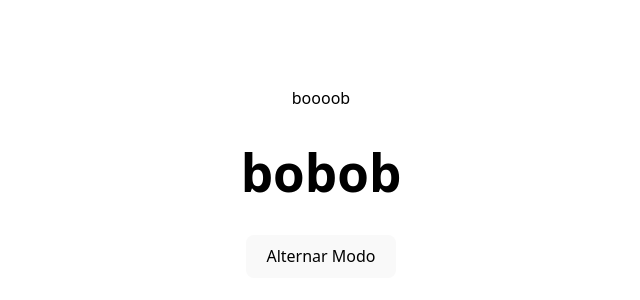
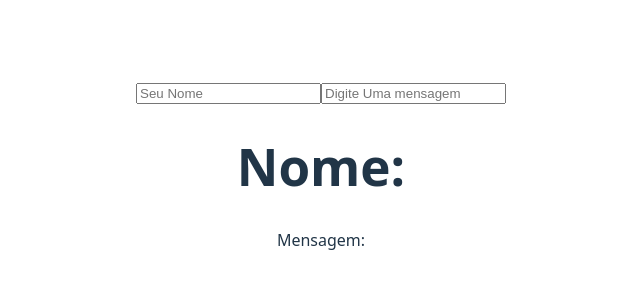
Before and after one commit to Feefsoares/Testes-Em-React, a React (Vite) app: page / in a window 1280 px wide. Shown: the part 226-526 px from the top of the page, without its empty margins (319-959 px from the left). Built offline with nearby package versions, Linux system fonts and the light colour scheme.

Commit message:
desafio 3

```diff
--- a/src/App.jsx
+++ b/src/App.jsx
@@ -9,11 +9,13 @@ import Produto from './components/Produto'
 import Container from './components/Container'
 import Contador from './components/Contador'
 import Modo from './components/ModoNoturno'
+import FormularioContato from './components/Formulario'
+
 
 function App() {
   return (
     <div>
-      <Modo />
+      <FormularioContato />
       </div>
   )
 }
--- /dev/null
+++ b/src/components/Formulario.jsx
@@ -0,0 +1,17 @@
+import { useState } from 'react';
+
+function FormularioContato() {
+  const [nome, setNome] = useState('');
+  const [mensagem, setMensagem] = useState('');
+
+  return (
+    <div>
+        <input value={nome} onChange={(e) => setNome(e.target.value)} placeholder="Seu Nome" />
+        <input value={mensagem} onChange={(e) => setMensagem(e.target.value)} placeholder="Digite Uma mensagem" />
+            <h1>Nome: {nome}</h1>
+            <p> Mensagem: {mensagem}</p>
+    </div>
+  );
+}
+
+export default FormularioContato;
```
